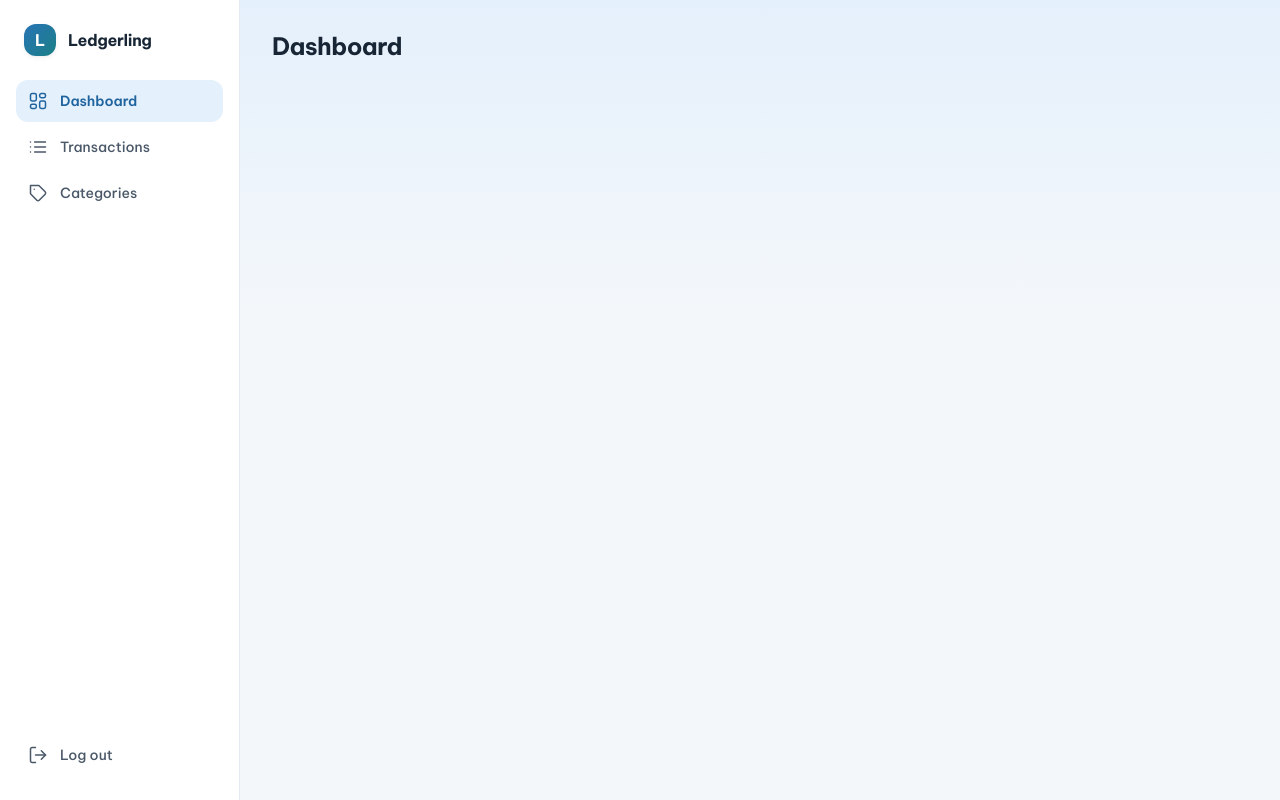
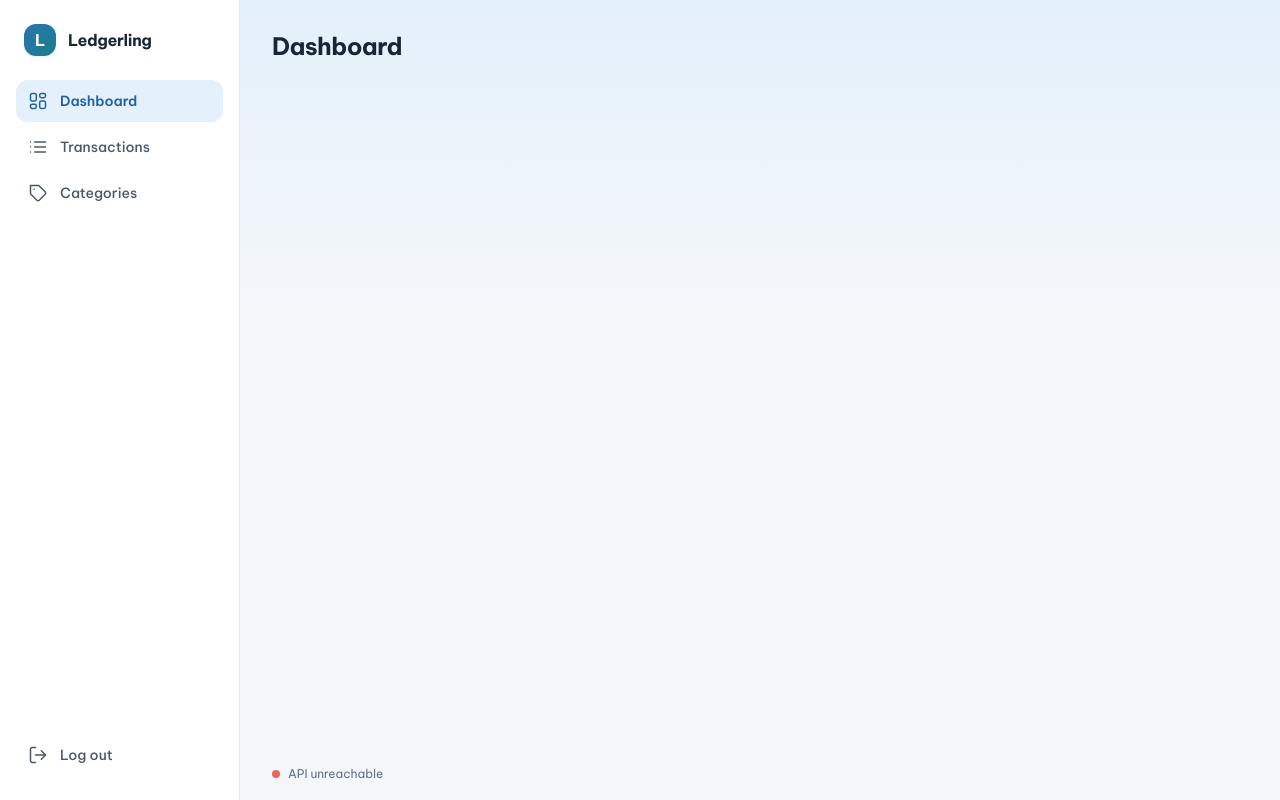
Before and after one commit to minhtriqn05/ledgerling, a React (Vite) app in the folder client/: page / in a window 1280 px wide. Built offline with nearby package versions, Linux system fonts and the light colour scheme; no server answers.

Commit message:
feat: show API connection status in the layout footer

```diff
--- /dev/null
+++ b/client/src/components/ApiStatus/ApiStatus.jsx
@@ -0,0 +1,37 @@
+import { useEffect, useState } from 'react';
+import api from '../../api/axios.js';
+import styles from './ApiStatus.module.css';
+
+// One-line check that the browser can reach the API (CORS and VITE_API_URL are set up correctly).
+// Calls GET /health through the shared axios instance and shows the result.
+
+const labels = {
+  checking: 'Checking API…',
+  connected: 'API connected',
+  unreachable: 'API unreachable',
+};
+
+export default function ApiStatus() {
+  const [status, setStatus] = useState('checking');
+
+  useEffect(() => {
+    // The controller cancels the request if the component unmounts before the answer arrives.
+    const controller = new AbortController();
+
+    api
+      .get('/health', { signal: controller.signal, timeout: 5000 })
+      .then((response) => setStatus(response.data?.success ? 'connected' : 'unreachable'))
+      .catch((error) => {
+        if (error.code !== 'ERR_CANCELED') setStatus('unreachable');
+      });
+
+    return () => controller.abort();
+  }, []);
+
+  return (
+    <p className={`${styles.status} ${styles[status]}`} role="status">
+      <span className={styles.dot} aria-hidden="true" />
+      {labels[status]}
+    </p>
+  );
+}
--- /dev/null
+++ b/client/src/components/ApiStatus/ApiStatus.module.css
@@ -0,0 +1,24 @@
+.status {
+  display: inline-flex;
+  align-items: center;
+  gap: var(--space-2);
+  margin: 0;
+  font-size: var(--font-size-xs);
+  color: var(--color-text-muted);
+}
+
+/* The dot only repeats what the text already says, so color is never the only signal. */
+.dot {
+  width: 8px;
+  height: 8px;
+  border-radius: var(--radius-full);
+  background: var(--color-text-muted);
+}
+
+.connected .dot {
+  background: var(--color-income);
+}
+
+.unreachable .dot {
+  background: var(--color-expense);
+}
--- a/client/src/components/AppLayout/AppLayout.jsx
+++ b/client/src/components/AppLayout/AppLayout.jsx
@@ -1,4 +1,5 @@
 import { NavLink, Outlet, useNavigate } from 'react-router-dom';
+import ApiStatus from '../ApiStatus/ApiStatus.jsx';
 import Icon from '../Icon.jsx';
 import styles from './AppLayout.module.css';
 
@@ -48,9 +49,14 @@ export default function AppLayout() {
         </button>
       </aside>
 
-      <main className={styles.main}>
-        <Outlet />
-      </main>
+      <div className={styles.body}>
+        <main className={styles.main}>
+          <Outlet />
+        </main>
+        <footer className={styles.footer}>
+          <ApiStatus />
+        </footer>
+      </div>
     </div>
   );
 }
--- a/client/src/components/AppLayout/AppLayout.module.css
+++ b/client/src/components/AppLayout/AppLayout.module.css
@@ -86,11 +86,22 @@
 }
 
 /* ---------- Main area ---------- */
+/* The right column: page content on top, footer pushed to the bottom of the screen. */
 /* A light sky band fades in behind the page header. */
+.body {
+  display: flex;
+  flex-direction: column;
+  min-width: 0;
+  background: var(--gradient-page-top) top / 100% 320px no-repeat, var(--color-bg);
+}
+
 .main {
-  min-width: 0;
-  padding: var(--space-6);
-  background: var(--gradient-page-top) top / 100% 320px no-repeat, var(--color-bg);
+  flex: 1;
+  padding: var(--space-6) var(--space-6) 0;
+}
+
+.footer {
+  padding: var(--space-4) var(--space-6);
 }
 
 /* ---------- Phones: the sidebar becomes a bottom tab bar ---------- */
@@ -136,6 +147,11 @@
   }
 
   .main {
-    padding: var(--space-4) var(--space-4) calc(var(--tabbar-height) + var(--space-5));
+    padding: var(--space-4) var(--space-4) 0;
+  }
+
+  /* Extra bottom padding keeps the footer above the fixed tab bar. */
+  .footer {
+    padding: var(--space-4) var(--space-4) calc(var(--tabbar-height) + var(--space-3));
   }
 }
```
